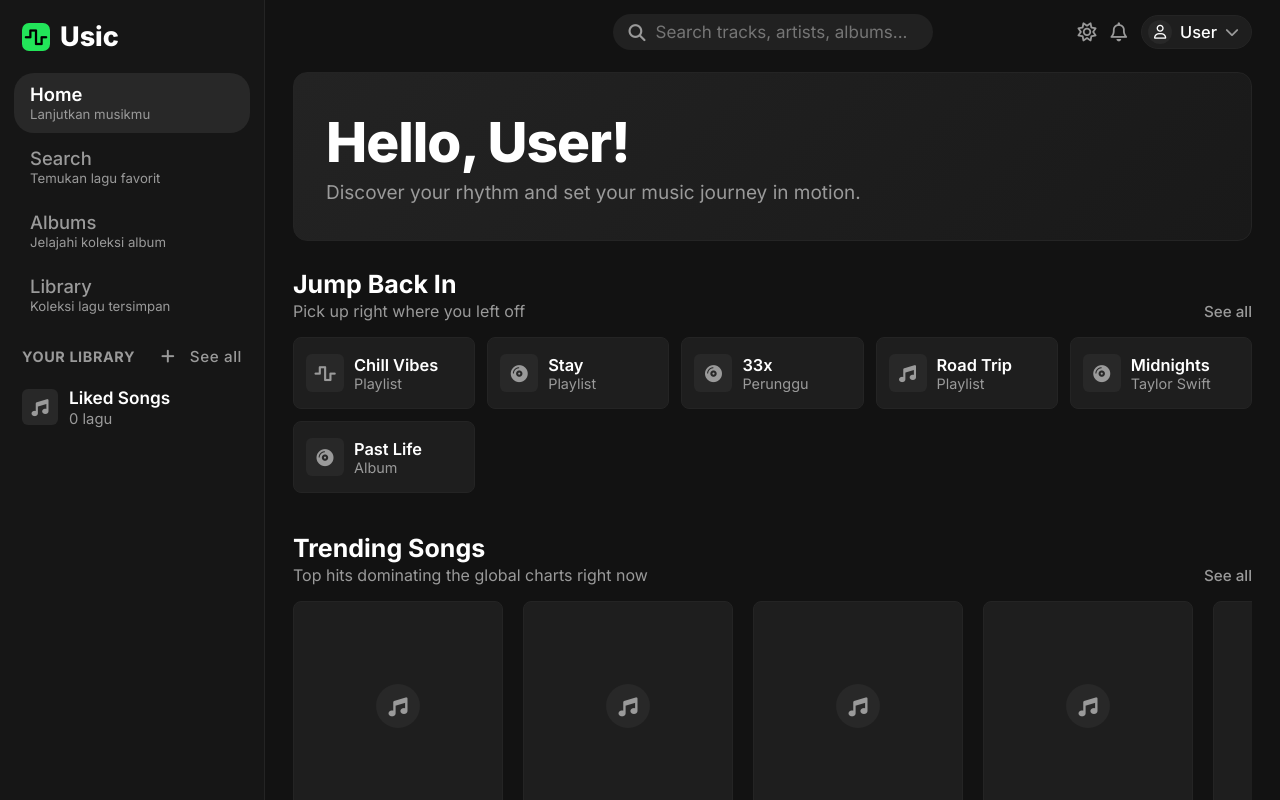
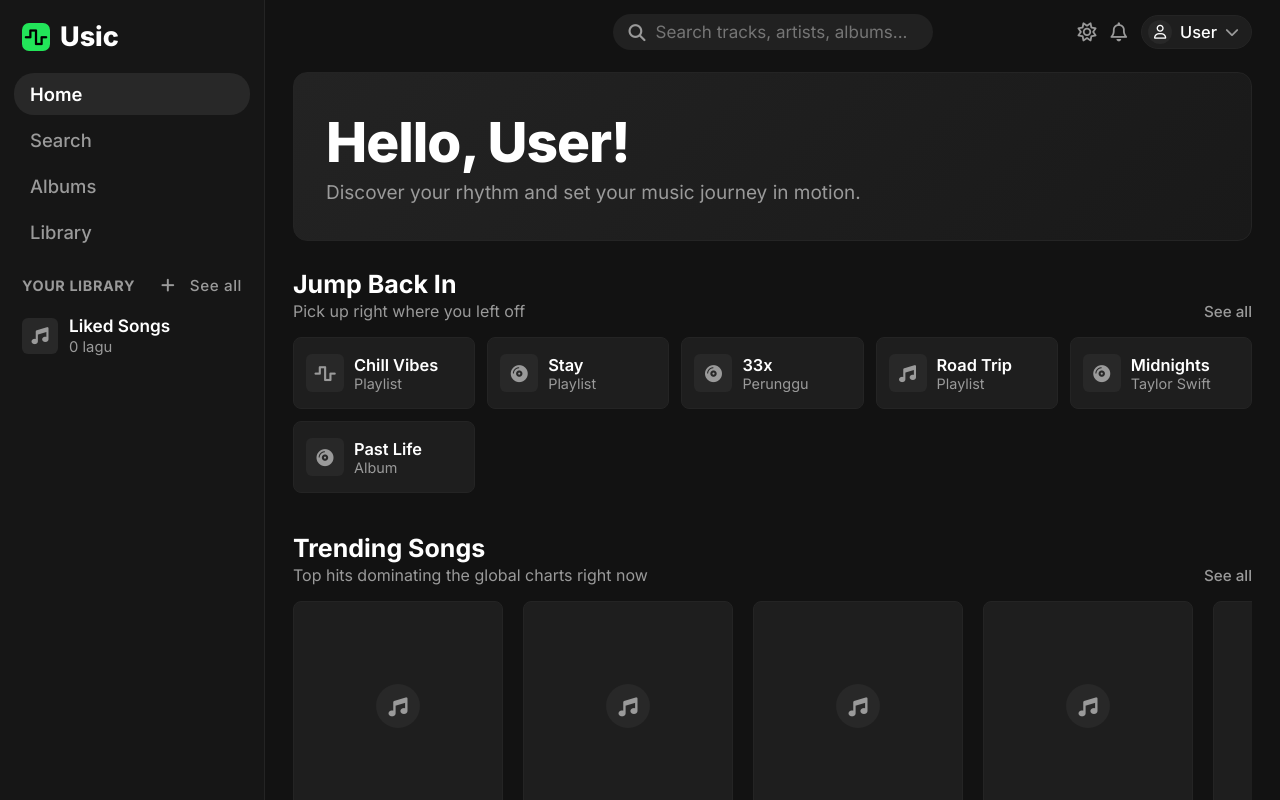
Before and after one commit to Magityass/Usic, a plain HTML site: page index.html in a window 1280 px wide. Drawn offline with Linux system fonts and the light colour scheme.

Commit message:
polish lagi biar clean

```diff
--- a/css/global.css
+++ b/css/global.css
@@ -121,20 +121,7 @@ body {
     transition: all 0.2s;
 }
 
-.main-nav .nav-copy {
-    display: flex;
-    flex-direction: column;
-    gap: 2px;
-}
-
 .main-nav .nav-label {
-    line-height: 1.2;
-}
-
-.main-nav .nav-description {
-    color: var(--text-muted);
-    font-size: 0.66rem;
-    font-weight: 400;
     line-height: 1.2;
 }
 
@@ -679,10 +666,6 @@ body {
         display: none;
     }
 
-    .main-nav .nav-copy {
-        display: none;
-    }
-
     .main-nav .nav-icon {
         display: inline-block;
         font-size: 1.05rem;
@@ -753,20 +736,6 @@ body {
 
     .main-nav {
         width: 100%;
-    }
-
-    .main-nav .nav-copy {
-        display: flex;
-    }
-
-    .main-nav .nav-label {
-        display: block;
-        font-size: 0.62rem;
-        line-height: 1;
-    }
-
-    .main-nav .nav-description {
-        display: none;
     }
 
     .main-nav li {
--- a/index.html
+++ b/index.html
@@ -42,10 +42,7 @@
                                 title="Home"
                             >
                                 <i class="fa-solid fa-house nav-icon" aria-hidden="true"></i>
-                                <span class="nav-copy">
-                                    <span class="nav-label">Home</span>
-                                    <small class="nav-description">Lanjutkan musikmu</small>
-                                </span>
+                                <span class="nav-label">Home</span>
                             </a>
                         </li>
                         <li>
@@ -57,10 +54,7 @@
                                 title="Search"
                             >
                                 <i class="fa-solid fa-magnifying-glass nav-icon" aria-hidden="true"></i>
-                                <span class="nav-copy">
-                                    <span class="nav-label">Search</span>
-                                    <small class="nav-description">Temukan lagu favorit</small>
-                                </span>
+                                <span class="nav-label">Search</span>
                             </a>
                         </li>
                         <li>
@@ -72,10 +66,7 @@
                                 title="Albums"
                             >
                                 <i class="fa-solid fa-compact-disc nav-icon" aria-hidden="true"></i>
-                                <span class="nav-copy">
-                                    <span class="nav-label">Albums</span>
-                                    <small class="nav-description">Jelajahi koleksi album</small>
-                                </span>
+                                <span class="nav-label">Albums</span>
                             </a>
                         </li>
                         <li>
@@ -87,10 +78,7 @@
                                 title="Library"
                             >
                                 <i class="fa-solid fa-book-open nav-icon" aria-hidden="true"></i>
-                                <span class="nav-copy">
-                                    <span class="nav-label">Library</span>
-                                    <small class="nav-description">Koleksi lagu tersimpan</small>
-                                </span>
+                                <span class="nav-label">Library</span>
                             </a>
                         </li>
                     </ul>
```
